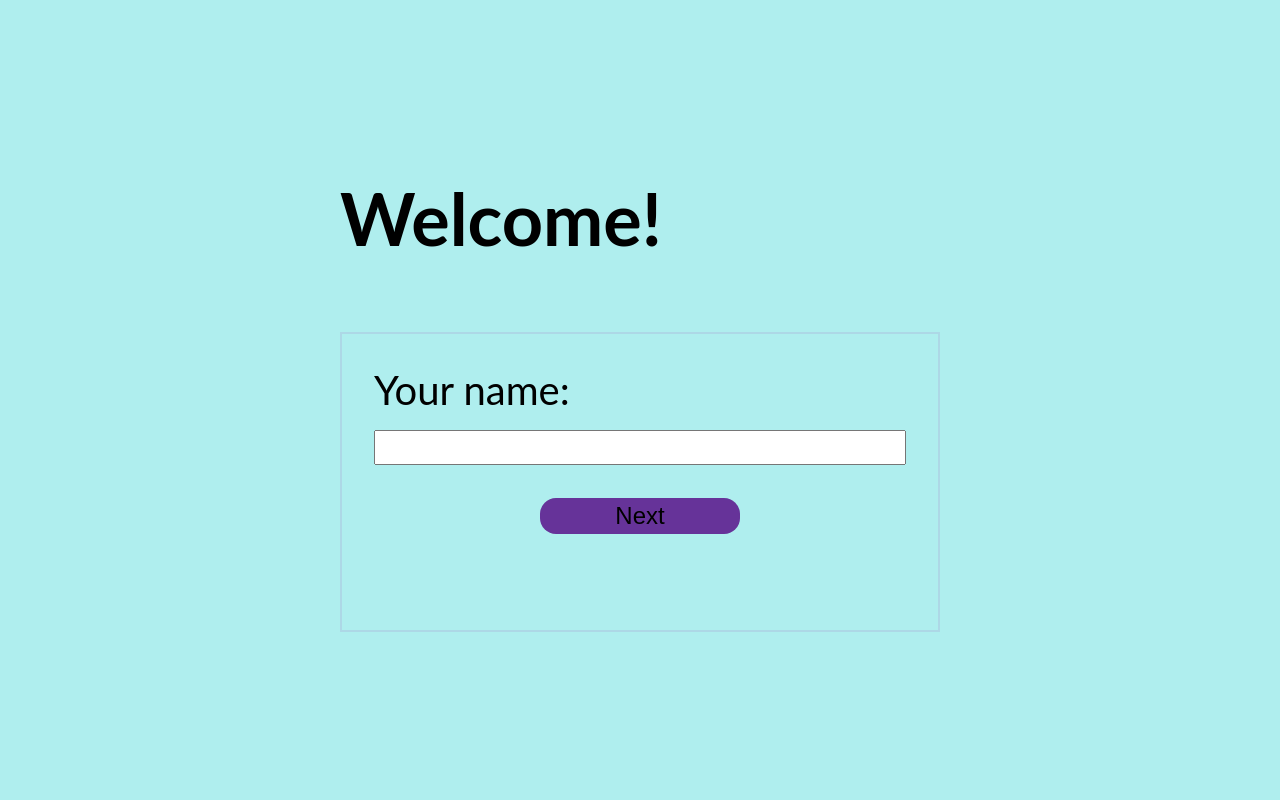
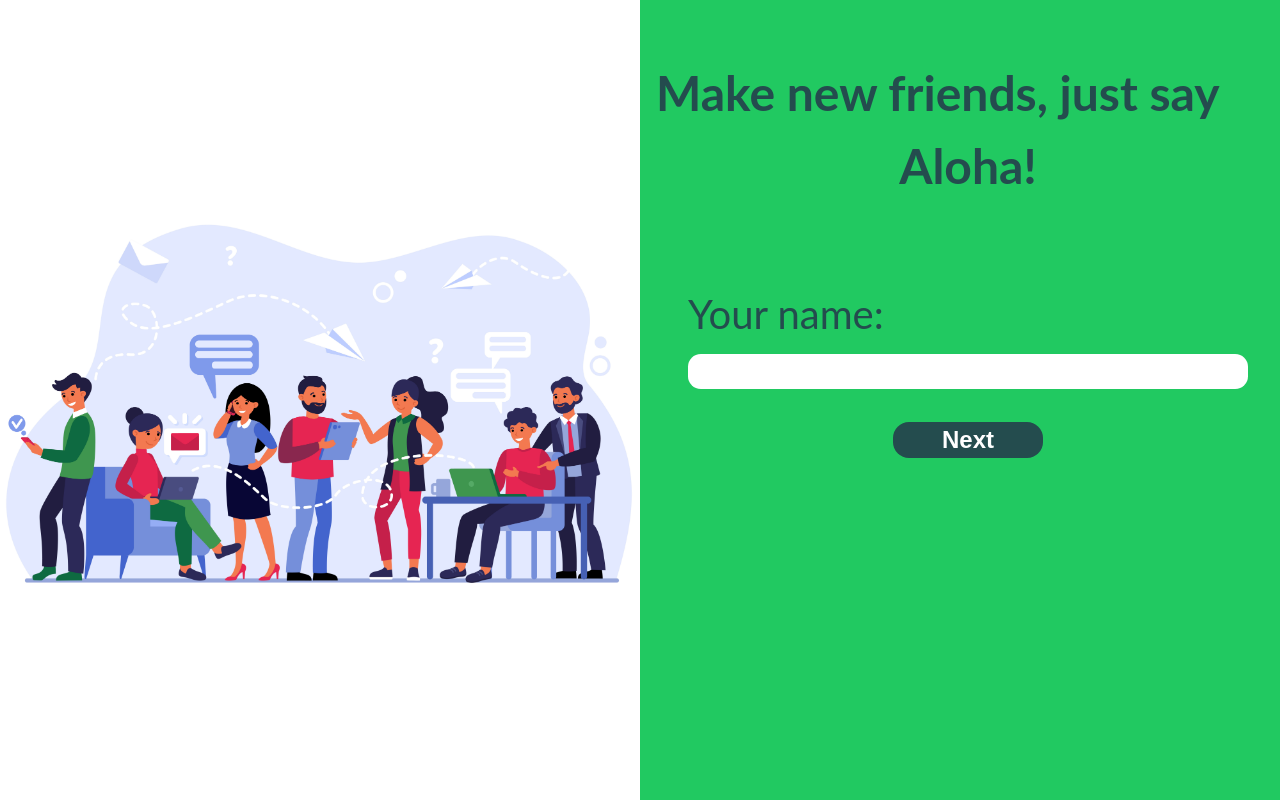
Before and after one commit to jleonardo007/aloha-chat-app, a React (Create React App) app in the folder client/: page / in a window 1280 px wide. Built offline with nearby package versions, Linux system fonts and the light colour scheme.

Commit message:
Added new layout to welcome page.

```diff
--- a/client/src/Components/CreateUser/CreateUser.css
+++ b/client/src/Components/CreateUser/CreateUser.css
@@ -1,7 +1,8 @@
 .welcome-page,
 .avatar-page {
 	min-height: 100vh;
-	background-color: paleturquoise;
+	background-color: #21c961;
+	color: #244c4e;
 }
 
 .welcome-page button,
@@ -9,38 +10,52 @@
 	padding: 0.25rem;
 	border-style: none;
 	border-radius: 1rem;
-	background-color: rebeccapurple;
+	background-color: #244c4e;
+	color: #fff;
+	font-weight: bold;
+	cursor: pointer;
 }
 
 .welcome-page button:active,
 .avatar-page button:active {
 	outline: none;
-	background-color: crimson;
+	background-color: #147438;
 }
 
 .welcome-page {
 	display: grid;
-	place-items: center;
+	grid-template-columns: 50vw 50vw;
+}
+
+.hero-image {
+	background-size: contain;
+	background-repeat: no-repeat;
+	background-position: center;
+	background-color: #fff;
+}
+
+.welcome__container {
+	padding-top: 4rem;
+	padding-left: 1rem;
 }
 
 .welcome__title {
-	width: 500px;
-	height: 100px;
-	display: grid;
-	align-content: center;
 	margin-bottom: 4rem;
-	font-size: 3rem;
+	font-size: 2rem;
+}
+
+.app-title {
+	margin-top: 1rem;
+	text-align: center;
 }
 
 .create-name-container {
-	width: 600px;
 	height: 300px;
 }
 
 .form {
 	height: 100%;
 	padding: 2rem;
-	border: 2px solid lightblue;
 }
 
 .form div {
@@ -55,7 +70,14 @@
 	width: 100%;
 	height: 35px;
 	padding: 0.5rem;
+	border: none;
+	border-radius: 0.8rem;
 	font-size: 1.5rem;
+}
+
+.form-input input:focus {
+	outline: none;
+	border: 2px solid #244c4e;
 }
 
 .form-btn {
@@ -65,7 +87,7 @@
 }
 
 .form-btn button {
-	width: 200px;
+	width: 150px;
 	font-size: 1.5rem;
 }
 
@@ -89,7 +111,7 @@
 
 .avatar-image {
 	border-radius: 50%;
-	background-color: white;
+	color: #fff;
 	cursor: pointer;
 }
 
@@ -108,7 +130,6 @@
 .join-btn-container button {
 	width: 200px;
 	font-size: 2rem;
-	cursor: pointer;
 }
 
 .join-btn-container button:focus {
--- a/client/src/Components/CreateUser/CreateUser.js
+++ b/client/src/Components/CreateUser/CreateUser.js
@@ -11,6 +11,7 @@ import niña4 from "../../default-avatars/nina-4.png";
 import ninja from "../../default-avatars/ninja.png";
 import rey from "../../default-avatars/rey.png";
 import noAvatar from "../../default-avatars/no-avatar.png";
+import heroImage from "../../chat-icons/hero-image.jpg";
 
 const avatarsCollection = [astronauta, hacker, niña1, niña2, niña3, niña4, ninja, rey];
 
@@ -24,9 +25,11 @@ function CreateUserName({ setUserName }) {
 
 	return (
 		<section className="welcome-page" data-testid="username-page">
+			<div className="hero-image" style={{ backgroundImage: `url(${heroImage})` }}></div>
 			<div className="welcome__container">
 				<div className="welcome__title">
-					<h1>Welcome!</h1>
+					<h1>Make new friends, just say</h1>
+					<h2 className="app-title">Aloha!</h2>
 				</div>
 				<div className="create-name-container">
 					<form className="form" onSubmit={(e) => handleSubmit(e)}>
```
